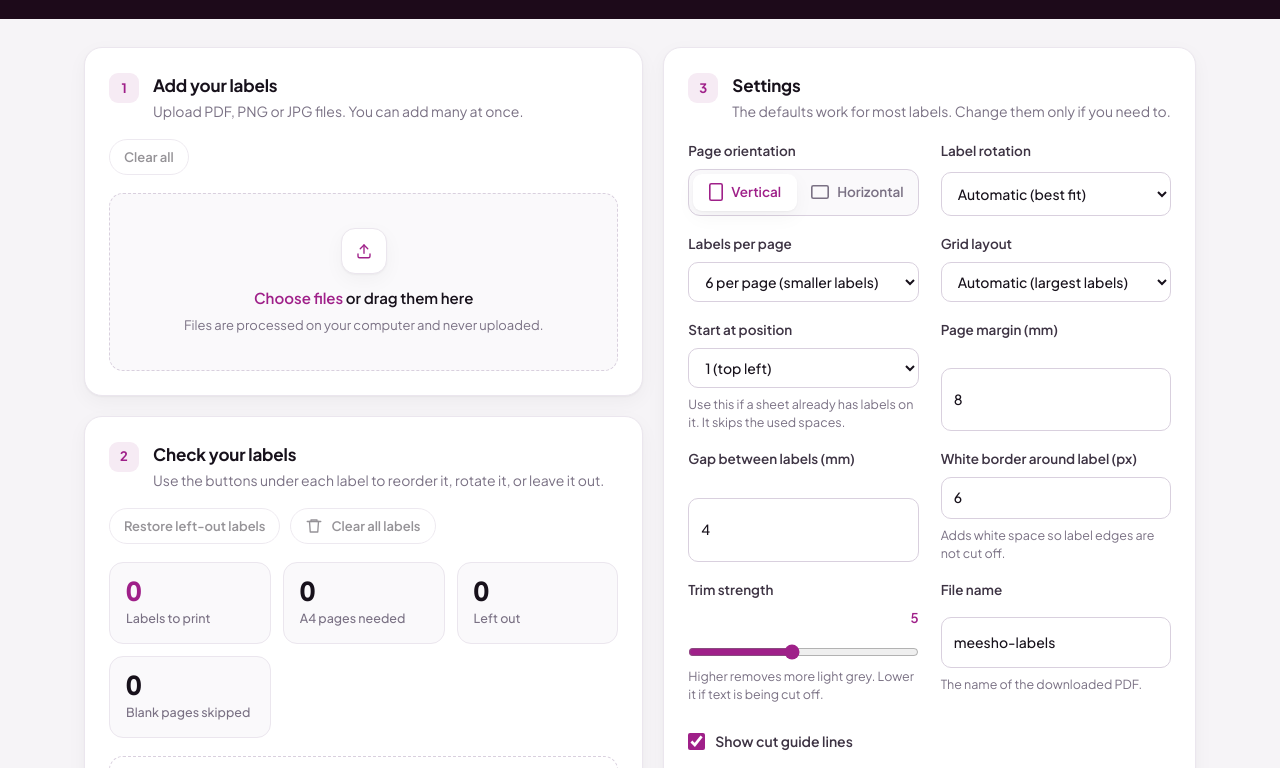
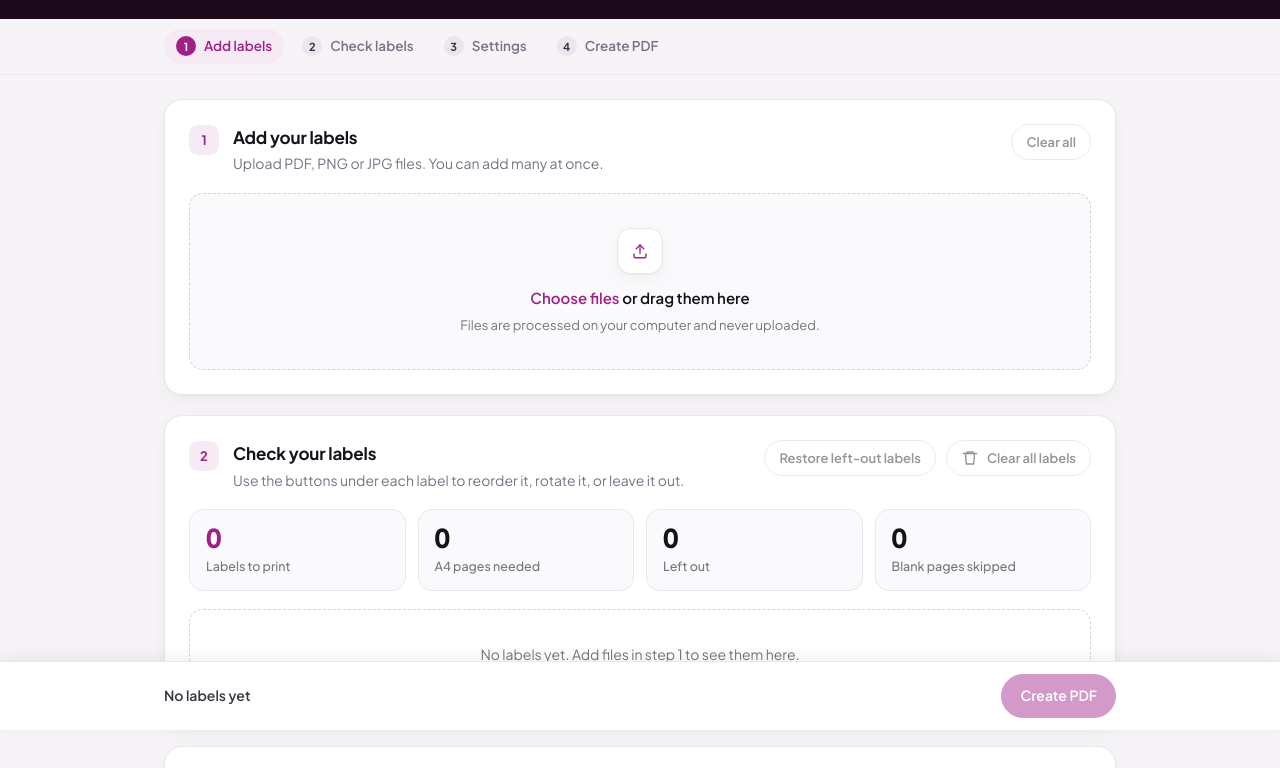
Before and after one commit to Altamash-Raza/meesho-label-adjuster, a plain HTML site: page index.html in a window 1280 px wide. Shown: the part 70-838 px from the top of the page. Drawn offline with Linux system fonts and the light colour scheme.

Commit message:
Add step bar and bottom create bar

```diff
--- a/index.html
+++ b/index.html
@@ -52,7 +52,6 @@
   }
 
   * { box-sizing: border-box; }
-  html, body { height: 100%; }
   body {
     margin: 0;
     font-family: var(--font);
@@ -64,8 +63,19 @@
     font-feature-settings: "ss01", "cv11";
     transition: background .25s ease, color .25s ease;
   }
-  .wrap { max-width: 1160px; margin: 0 auto; padding: 0 24px; }
-  .layout { display: grid; grid-template-columns: minmax(0, 1.05fr) minmax(0, 1fr); gap: 20px; align-items: start; padding-top: 28px; padding-bottom: 8px; }
+  .wrap { max-width: 1000px; margin: 0 auto; padding: 0 24px; }
+  .layout { display: grid; grid-template-columns: minmax(0, 1fr); gap: 20px; align-items: start; padding-top: 24px; padding-bottom: 120px; }
+  .steps { position: sticky; top: 0; z-index: 20; background: var(--bg); border-bottom: 1px solid var(--line); }
+  .steps .wrap { display: flex; gap: 6px; padding-top: 10px; padding-bottom: 10px; overflow-x: auto; }
+  .steps a { display: flex; align-items: center; gap: 8px; font-size: 13.5px; font-weight: 600; color: var(--muted); text-decoration: none; padding: 7px 12px; border-radius: 999px; white-space: nowrap; transition: background .15s, color .15s; }
+  .steps a span { width: 20px; height: 20px; border-radius: 999px; background: var(--line); color: var(--ink-2); display: grid; place-items: center; font-size: 11px; font-weight: 700; }
+  .steps a:hover { color: var(--ink); background: var(--surface); }
+  .steps a.on { color: var(--brand); background: var(--brand-soft); }
+  .steps a.on span { background: var(--brand); color: #fff; }
+  section[id] { scroll-margin-top: 70px; }
+  .dock { position: fixed; left: 0; right: 0; bottom: 0; z-index: 30; background: var(--surface); border-top: 1px solid var(--line); box-shadow: 0 -4px 16px rgba(23,17,27,.06); }
+  .dock .wrap { display: flex; align-items: center; justify-content: space-between; gap: 16px; padding-top: 12px; padding-bottom: 12px; }
+  #dockInfo { font-size: 14px; font-weight: 600; color: var(--ink-2); }
   .col { display: grid; gap: 20px; min-width: 0; }
   @media (max-width: 960px) { .layout { grid-template-columns: 1fr; } }
   .num { font-variant-numeric: tabular-nums; }
@@ -173,8 +183,9 @@
   }
   .check input { width: 17px; height: 17px; accent-color: var(--brand); margin: 0; }
   .pg { width: 14px; height: 18px; fill: none; stroke: currentColor; stroke-width: 1.6; flex: none; }
-  .settings-grid { display: grid; grid-template-columns: 1fr; gap: 22px; }
+  .settings-grid { display: grid; grid-template-columns: minmax(0, 1fr) 300px; gap: 28px; align-items: start; }
   .preview-box { background: var(--surface-2); border: 1px solid var(--line); border-radius: 14px; padding: 18px; }
+  @media (max-width: 860px) { .settings-grid { grid-template-columns: 1fr; } }
   .preview-title { font-size: 12px; font-weight: 700; text-transform: uppercase; letter-spacing: .06em; color: var(--muted); margin: 0 0 12px; }
   #sheetPreview svg { width: 100%; height: auto; display: block; }
   .preview-cap { font-size: 12.5px; color: var(--muted); margin: 12px 0 0; line-height: 1.6; }
@@ -235,11 +246,20 @@
   </div>
 </header>
 
+<nav class="steps" aria-label="Steps">
+  <div class="wrap">
+    <a href="#s1"><span>1</span>Add labels</a>
+    <a href="#s2"><span>2</span>Check labels</a>
+    <a href="#s3"><span>3</span>Settings</a>
+    <a href="#s4"><span>4</span>Create PDF</a>
+  </div>
+</nav>
+
 <main>
   <div class="wrap layout">
   <div class="col">
 
-    <section class="card">
+    <section class="card" id="s1">
       <div class="card-head">
         <div class="step">
           <div class="step-no">1</div>
@@ -258,7 +278,7 @@
       <input type="file" id="fileInput" accept="application/pdf,image/png,image/jpeg" multiple hidden>
     </section>
 
-    <section class="card">
+    <section class="card" id="s2">
       <div class="card-head">
         <div class="step">
           <div class="step-no">2</div>
@@ -287,7 +307,7 @@
 
   </div>
     <div class="col">
-    <section class="card">
+    <section class="card" id="s3">
       <div class="card-head">
         <div class="step">
           <div class="step-no">3</div>
@@ -364,7 +384,7 @@
       </div>
     </section>
 
-    <section class="card">
+    <section class="card" id="s4">
       <div class="card-head">
         <div class="step">
           <div class="step-no">4</div>
@@ -392,6 +412,13 @@
     </div>
   </div>
 </main>
+
+<div class="dock">
+  <div class="wrap">
+    <span id="dockInfo">No labels yet</span>
+    <button id="dockBtn" class="btn primary" disabled>Create PDF</button>
+  </div>
+</div>
 
 <footer>Meesho A4 Label Adjuster · Designed and built by <strong>Altamash Raza</strong></footer>
 
@@ -431,6 +458,7 @@
   const perPageEl = $("perPage"), fileNameEl = $("fileName");
   const marginEl = $("margin"), gapEl = $("gap"), padEl = $("pad"), trimEl = $("trim"), trimVal = $("trimVal"), guidesEl = $("guides");
   const themeBtn = $("themeBtn");
+  const dockBtn = $("dockBtn"), dockInfo = $("dockInfo");
 
   // ---------- theme (light / dark) ----------
   const SUN = '<svg class="i" viewBox="0 0 24 24"><circle cx="12" cy="12" r="4"/><path d="M12 2v2M12 20v2M4.9 4.9l1.4 1.4M17.7 17.7l1.4 1.4M2 12h2M20 12h2M4.9 19.1l1.4-1.4M17.7 6.3l1.4-1.4"/></svg>';
@@ -883,6 +911,11 @@
 
     restoreBtn.disabled = busy || left === 0;
     makeBtn.disabled = busy || shown.length === 0;
+    dockBtn.disabled = makeBtn.disabled;
+    const sheets = shown.length ? sheetCountFor(shown.length) : 0;
+    dockInfo.textContent = shown.length
+      ? `${shown.length} ${shown.length === 1 ? "label" : "labels"} · ${sheets} A4 ${sheets === 1 ? "page" : "pages"}`
+      : "No labels yet";
     clearBtn.disabled = clearBtn2.disabled = busy || pages.length === 0;
     drawSheetPreview();
   }
@@ -1004,6 +1037,19 @@
     }
   });
 
+  dockBtn.addEventListener("click", () => makeBtn.click());
+
+  // highlight the step you are currently looking at
+  const navLinks = [...document.querySelectorAll(".steps a")];
+  const sections = [...document.querySelectorAll("section[id]")];
+  function highlightStep() {
+    let current = sections[0];
+    sections.forEach((s) => { if (s.getBoundingClientRect().top <= 140) current = s; });
+    navLinks.forEach((a) => a.classList.toggle("on", a.getAttribute("href") === "#" + current.id));
+  }
+  window.addEventListener("scroll", highlightStep, { passive: true });
+  highlightStep();
+
   applySettingsToUI();
   renderAll();
 })();
```
